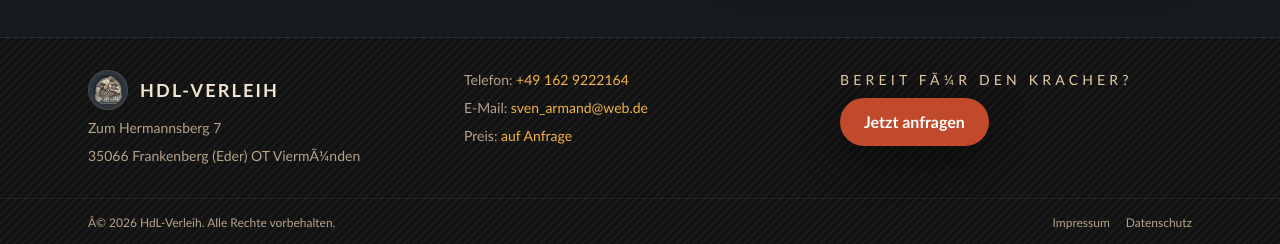
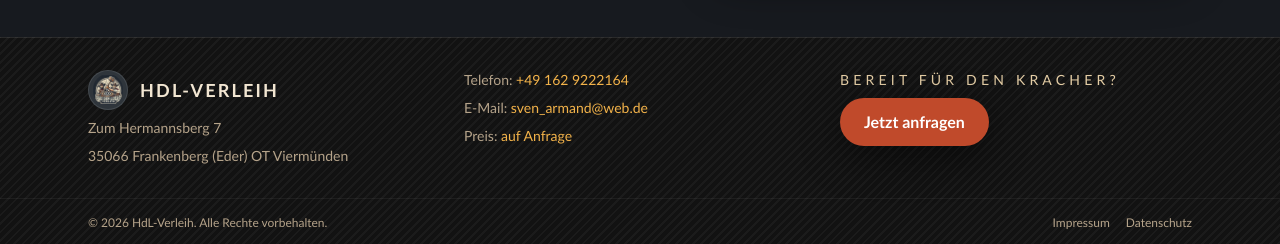
Before and after one commit to elchuckomo/HdL-Verleih, a Next.js app: page / in a window 1280 px wide. Shown: the part 1746-1990 px from the top of the page. Built offline with nearby package versions, Linux system fonts and the light colour scheme.

Commit message:
Fix mojibake characters in layout text

```diff
--- a/app/layout.tsx
+++ b/app/layout.tsx
@@ -73,7 +73,7 @@ export default function RootLayout({
               </div>
               <details className="relative z-50 lg:hidden">
                 <summary className="cursor-pointer list-none rounded-full border border-white/20 px-4 py-2 text-xs uppercase tracking-[0.3em] text-[color:var(--sand)]">
-                  MenÃ¼
+                  Menü
                 </summary>
                 <div className="absolute right-0 z-50 mt-3 w-56 rounded-2xl border border-white/10 bg-[color:var(--bg-soft)] p-3 shadow-stamp">
                   <nav className="flex flex-col gap-2 text-sm uppercase tracking-[0.22em] text-[color:var(--sand)]">
@@ -123,7 +123,7 @@ export default function RootLayout({
                 <p className="text-lg font-semibold uppercase tracking-[0.12em]">HdL-Verleih</p>
               </div>
               <p className="text-sm text-[color:var(--muted)]">Zum Hermannsberg 7</p>
-              <p className="text-sm text-[color:var(--muted)]">35066 Frankenberg (Eder) OT ViermÃ¼nden</p>
+              <p className="text-sm text-[color:var(--muted)]">35066 Frankenberg (Eder) OT Viermünden</p>
             </div>
             <div className="space-y-2 text-sm text-[color:var(--muted)]">
               <p>Telefon: <a className="text-[color:var(--gold)]" href="tel:+491629222164">+49 162 9222164</a></p>
@@ -131,13 +131,13 @@ export default function RootLayout({
               <p>Preis: <span className="text-[color:var(--gold)]">auf Anfrage</span></p>
             </div>
             <div className="space-y-2 text-sm text-[color:var(--muted)]">
-              <p className="uppercase tracking-[0.3em] text-[color:var(--sand)]">Bereit fÃ¼r den Kracher?</p>
+              <p className="uppercase tracking-[0.3em] text-[color:var(--sand)]">Bereit für den Kracher?</p>
               <a className="btn-primary w-fit" href="/kontakt">Jetzt anfragen</a>
             </div>
           </div>
           <div className="border-t border-white/5">
             <div className="wrap flex flex-col items-start justify-between gap-3 py-4 text-xs text-[color:var(--muted)] md:flex-row">
-              <p>Â© 2026 HdL-Verleih. Alle Rechte vorbehalten.</p>
+              <p>© 2026 HdL-Verleih. Alle Rechte vorbehalten.</p>
               <div className="flex gap-4">
                 <a href="/impressum">Impressum</a>
                 <a href="/datenschutz">Datenschutz</a>
```
